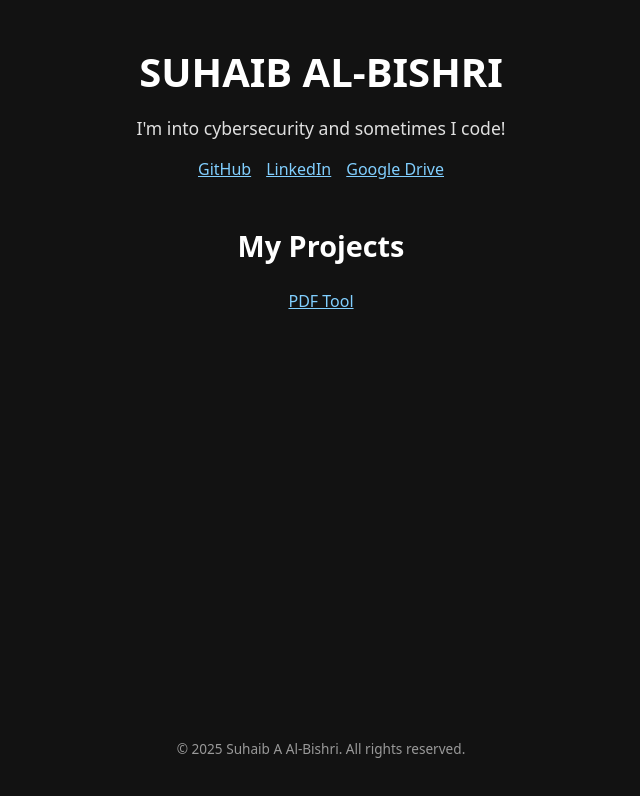
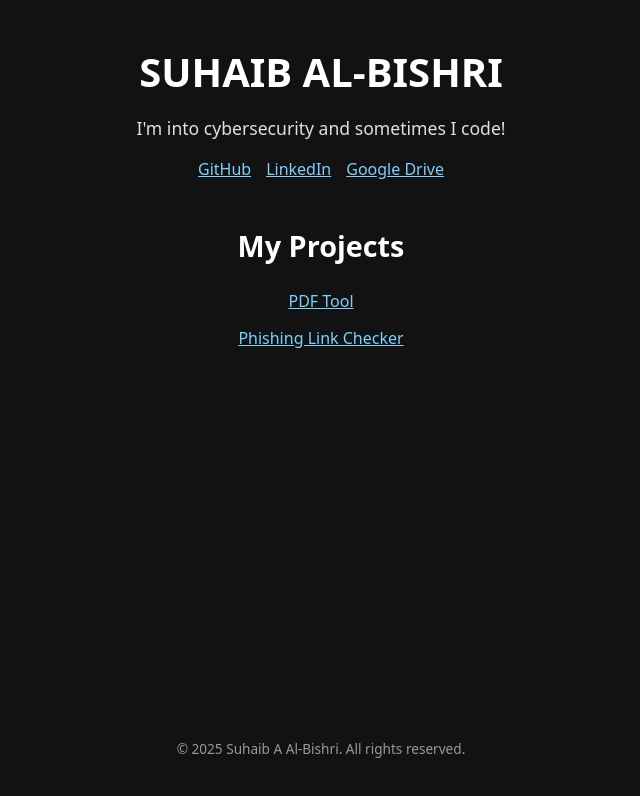
Before and after one commit to suhaibishri/suhaibishri.github.io, a plain HTML site: page index.html in a window 1280 px wide. Shown: the whole page, without its empty margins (319-959 px from the left). Drawn offline with Linux system fonts and the light colour scheme.

Commit message:
index.html

```diff
--- a/index.html
+++ b/index.html
@@ -144,6 +144,8 @@
     <h2>My Projects</h2>
     <ul class="project-list">
       <li><a href="mergedpdf.html" target="_blank" rel="noopener noreferrer">PDF Tool</a></li>
+      <li><a href="urlchecker.html" target="_blank" rel="noopener noreferrer">Phishing Link Checker</a></li>
+
 
     </ul>
   </div>
```
